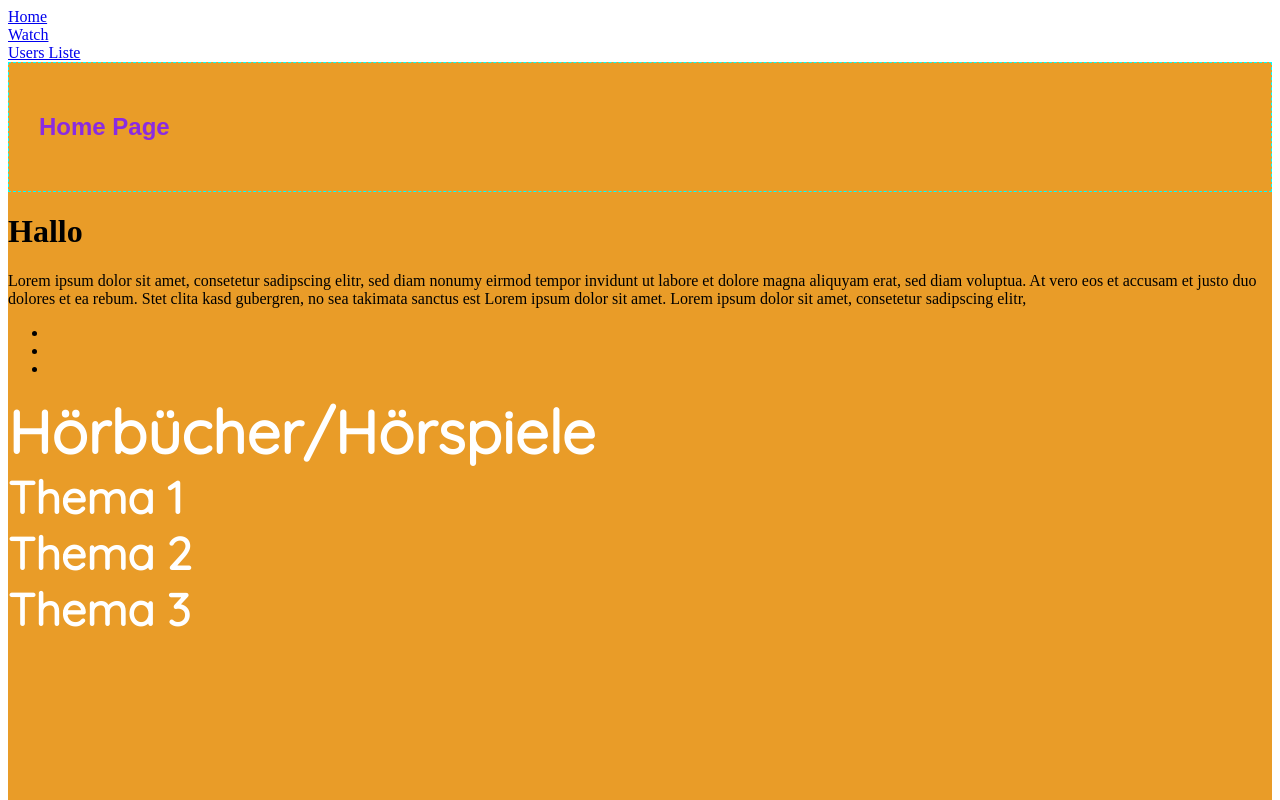
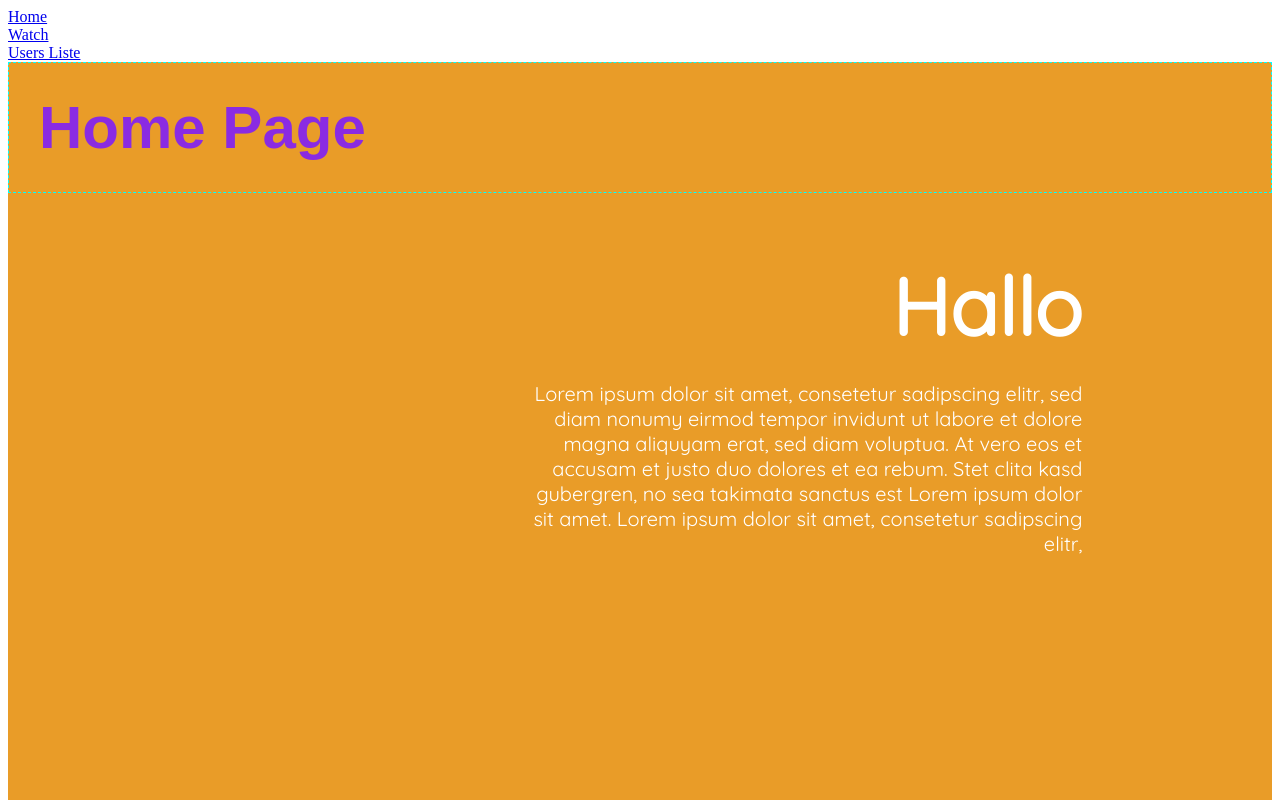
Before and after one commit to Momaritti/gera-srh, an Angular app: page /home in a window 1280 px wide. Shown: the top 800 px of the page. Built offline with nearby package versions, Linux system fonts and the light colour scheme.

Commit message:
add backwards animation, fixed animation :enter value at the end, cleaned up

```diff
--- a/src/app/app.component.sass
+++ b/src/app/app.component.sass
@@ -10,38 +10,6 @@
   padding: 0px
   margin: 0px
 
-h1
-  font-size: $h1-size
-  color: $font-color
-  font-family: $main-font
-  text-align: right
-  padding-right: 15%
-  padding-top: 5%
-  padding-bottom: 2%
-
-h2
-  font-size: $h2-size
-  font-family: $main-font
-  color: $font-color
-
-h3
-  font-size: $h3-size
-  color: $font-color
-  font-family: $main-font
-
-p
-  font-family: $main-font
-  font-size: $main-text
-  color: $font-color
-
-
-li
-  list-style-type: none
-
-div
-  background-color: $background-color
-
-
 .first-view
   height: 100vh
   p
--- a/src/app/app.component.ts
+++ b/src/app/app.component.ts
@@ -13,10 +13,19 @@ import { trigger, transition, group, query, style, animate } from '@angular/anim
       transition('1 => 2', [
         style({ height: '!'}), // setze höhe auf höhe beim ende der animaiton
         query(':enter', style( { transform: 'translateX(100%)'})),
-        query(':enter, :leave', style({position: 'absolute', top:0, left:0, right: 0})),
+        query(':enter, :leave', style({position: 'absolute', top: 0, left: 0, right: 0})),
         group([
           query(':leave', [animate('0.3s cubic-bezier(.35, 0, .25, 1)', style({ transform: 'translateX(-100%'}))]),
-          query(':enter', [animate('0.3s cubic-bezier(.35, 0, .25, 1)', style({ transform: 'translateX(100%'}))])
+          query(':enter', [animate('0.3s cubic-bezier(.35, 0, .25, 1)', style({ transform: 'translateX(0'}))])
+        ])
+      ]),
+      transition('2 => 1', [
+        style({ height: '!'}), // setze höhe auf höhe beim ende der animaiton
+        query(':enter', style( { transform: 'translateX(-100%)'})),
+        query(':enter, :leave', style({position: 'absolute', top: 0, left: 0, right: 0})),
+        group([
+          query(':leave', [animate('0.3s cubic-bezier(.35, 0, .25, 1)', style({ transform: 'translateX(100%'}))]),
+          query(':enter', [animate('0.3s cubic-bezier(.35, 0, .25, 1)', style({ transform: 'translateX(0%'}))])
         ])
       ])
     ])
--- a/src/app/home/home.component.sass
+++ b/src/app/home/home.component.sass
@@ -1,3 +1,45 @@
+@import "../variables"
+
+*
+  padding: 0px
+  margin: 0px
+
+h1
+  font-size: $h1-size
+  color: $font-color
+  font-family: $main-font
+  text-align: right
+  padding-right: 15%
+  padding-top: 5%
+  padding-bottom: 2%
+
+h2
+  font-size: $h2-size
+  font-family: $main-font
+  color: $font-color
+h3
+  font-size: $h3-size
+  color: $font-color
+  font-family: $main-font
+p
+  font-family: $main-font
+  font-size: $main-text
+  color: $font-color
+
+li
+  list-style-type: none
+
+div
+  background-color: $background-color
+
+.first-view
+  height: 100vh
+  p
+    width: 45%
+    text-align: right
+    float: right
+    padding-right: 15%
+
 .container
   border: aqua 1px dashed
   padding: 30px
--- a/src/index.html
+++ b/src/index.html
@@ -2,7 +2,7 @@
 <html lang="en">
 <head>
   <meta charset="utf-8">
-  <title>GeraSrh</title>
+<!--  <title>GeraSrh</title>-->
   <base href="/">
   <link href="https://fonts.googleapis.com/css?family=Quicksand" rel="stylesheet">
   <meta name="viewport" content="width=device-width, initial-scale=1">
```
Also changed, not shown: src/app/app.component.html (+0 -27 lines).
